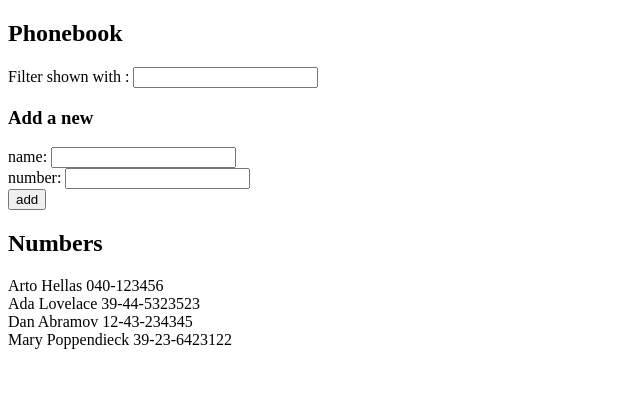
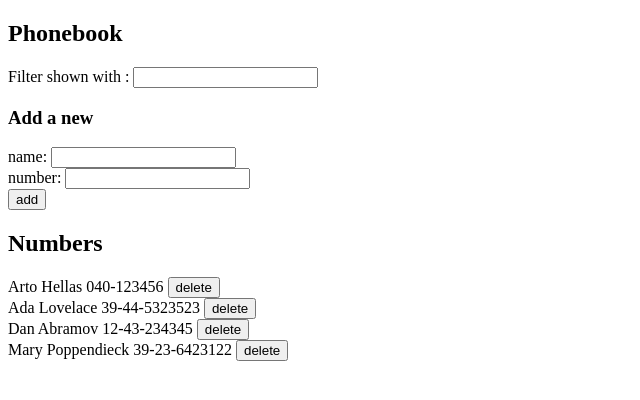
Before and after one commit to geraldobraz/fullstack-open, a React (Create React App) app in the folder part2/phonebook/: page / in a window 1280 px wide. Shown: the top 400 px of the page, without its empty margins (0-640 px from the left). Built offline with nearby package versions, Linux system fonts and the light colour scheme; data requests are answered from the project's data file.

Commit message:
Exercise 2.17

```diff
--- a/part2/phonebook/src/App.js
+++ b/part2/phonebook/src/App.js
@@ -25,8 +25,10 @@ const App = () => {
       return;
     }
 
-    api.create('/persons', newPerson).then(res => {
-      setPersons([...persons, newPerson]);
+    api.create(newPerson).then(({ data }) => {
+      const temp = [...persons, { ...newPerson, id: data}];
+      console.log(temp);
+      setPersons(temp);
     });
   }
 
@@ -40,6 +42,13 @@ const App = () => {
 
   const handleSearchPersons = (e) => {
     setSearchedName(e.target.value);
+  };
+
+  const handleContactDeletion = (person) => {
+    window.confirm(`Delete ${person.name}`) &&
+    api.deleteById(person.id).then(res => {
+      setPersons(persons.filter(({id}) => person.id !== id));
+    });
   };
 
   const personsToShow = useMemo(() => {
@@ -70,7 +79,7 @@ const App = () => {
         handleNumberChange={handleNumberChange}
       />
       <h2>Numbers</h2>
-      <Persons personsToShow={personsToShow} />
+      <Persons deleteContact={handleContactDeletion} personsToShow={personsToShow} />
     </div>
   )
 }
--- a/part2/phonebook/src/components/Persons/index.js
+++ b/part2/phonebook/src/components/Persons/index.js
@@ -1,9 +1,12 @@
 import React from 'react';
 
-const Persons = ({ personsToShow }) => {
+const Persons = ({ personsToShow, deleteContact }) => {
   return (
     <>
-      {personsToShow.map((person, i) => <div key={i}>{person.name} {person.number}</div>)}
+      {personsToShow.map((person, i) => (
+        <div key={i}>{person.name} {person.number} <button onClick={e => deleteContact(person)}>delete</button></div>
+
+      ))}
     </>
   );
 }
--- a/part2/phonebook/src/services/api.js
+++ b/part2/phonebook/src/services/api.js
@@ -1,16 +1,21 @@
 import axios from 'axios';
 const baseURL = 'http://localhost:3001';
 
-
-const create = ({ newContact, url}) => {
-  return axios.post(`${baseURL}/${url}`, newContact);
+const create = (newContact) => {
+  return axios.post(`${baseURL}/persons`, newContact);
 };
 
 const getAll = () => {
-  return axios.get('/persons');
+  return axios.get(`${baseURL}/persons`);
+};
+
+const deleteById = (id) => {
+  console.log(id);
+  return axios.delete(`${baseURL}/persons/${id}`);
 };
 
 export default {
   create,
   getAll,
+  deleteById,
 };
```
